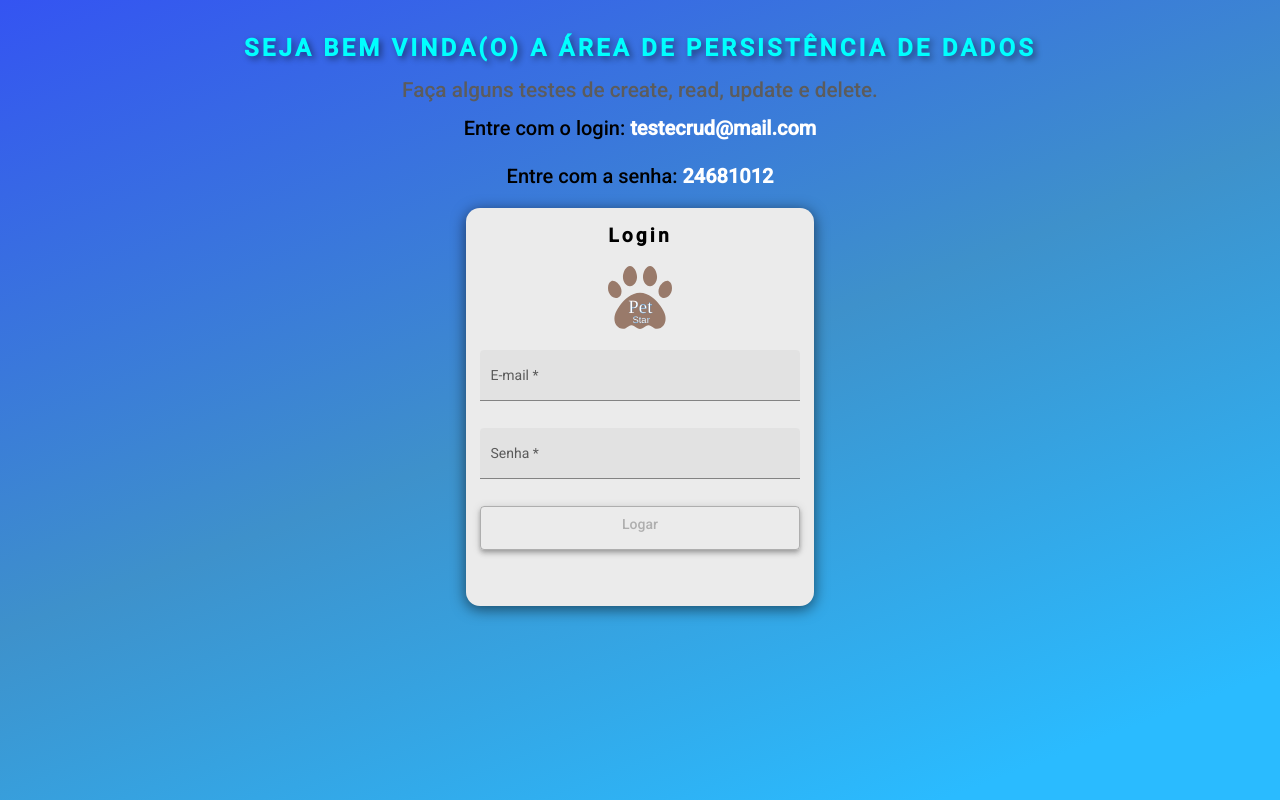
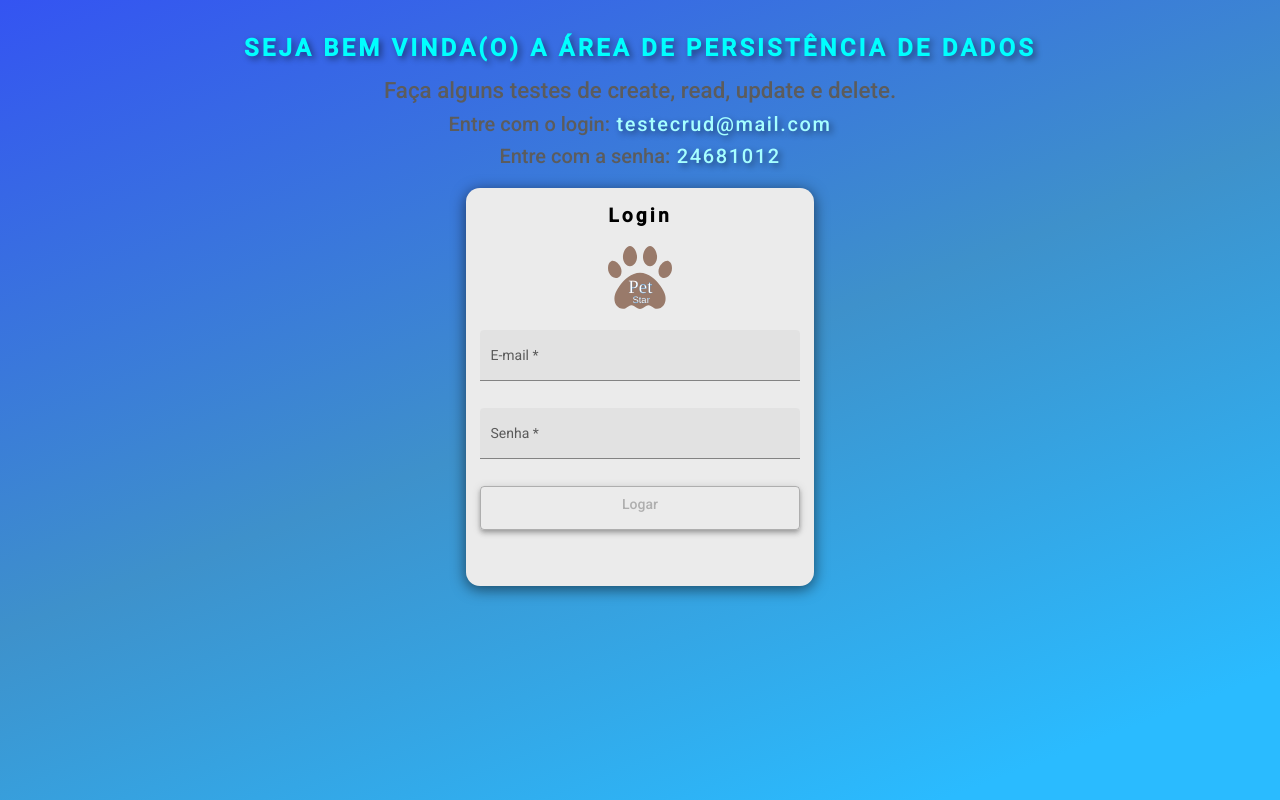
Before and after one commit to claudiocarige/portfolio-lojapetfront, an Angular app: page /login in a window 1280 px wide. Built offline with nearby package versions, Linux system fonts and the light colour scheme.

Commit message:
Instalação do ngx-toastr

```diff
--- a/package.json
+++ b/package.json
@@ -19,6 +19,7 @@
     "@angular/platform-browser": "~12.0.3",
     "@angular/platform-browser-dynamic": "~12.0.3",
     "@angular/router": "~12.0.3",
+    "ngx-toastr": "^16.0.2",
     "rxjs": "~6.6.0",
     "tslib": "^2.1.0",
     "zone.js": "~0.11.4"
--- a/src/app/components/login/login.component.css
+++ b/src/app/components/login/login.component.css
@@ -29,16 +29,28 @@ h3{
     letter-spacing: .2rem;
     font-size: 1.2rem;
 }
+h2{
+    color: rgb(92, 92, 92);
+    margin: 0;
+    padding: 0;
+}
+
+.title-senha-login h2:last-child{
+    padding-bottom: 1rem;
+}
 
 p {
-    font-size: 1.3rem;
+    margin: 0;
+    padding: 0 0 .5rem 0;
+    font-size: 1.4rem;
     font-weight: 500;
     color: rgb(92, 92, 92);
 }
 
 span {
-    font-weight: bold;
-    color: white;
+    color: rgb(166, 255, 255);
+    letter-spacing: .1rem;
+    text-shadow: 3px 3px 6px rgba(0, 0, 0, 0.45);
 }
 
 .form {
```
Also changed, not shown: 1 other file (tests, documents, lock files or other folders).
